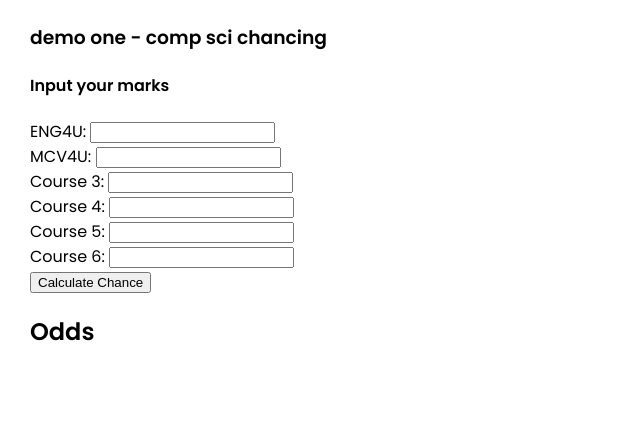
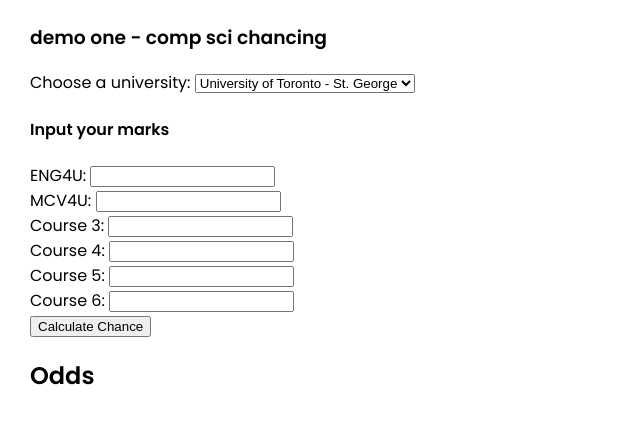
Before and after one commit to unipath-website/admissions-chancer, a plain HTML site: page demo pages/demo_one - cs chancing/demo_one.html in a window 1280 px wide. Shown: the part 72-496 px from the top of the page, without its empty margins (0-640 px from the left). Drawn offline with Linux system fonts and the light colour scheme.

Commit message:
school selection

```diff
--- a/demo pages/demo_one - cs chancing/demo_one.html
+++ b/demo pages/demo_one - cs chancing/demo_one.html
@@ -1,5 +1,5 @@
 <!DOCTYPE html>
-<html>
+<html xmlns:width="http://www.w3.org/1999/xhtml">
   <head>
     <link rel="stylesheet" href="style.css">
 
@@ -8,6 +8,15 @@
 <body>
 
 <h3>demo one - comp sci chancing</h3>
+
+<label for="school">Choose a university:</label>
+
+<select name="school" id="school">
+    <option value="utsg">University of Toronto - St. George</option>
+    <option value="uw">University of Waterloo</option>
+    <option value="tmu">Toronto Metropolitan University</option>
+    <option value="mac">McMaster University</option>
+</select>
 
 <h4>Input your marks</h4>
     <form id="mean-form">
@@ -32,7 +41,7 @@
         <button type="button" onclick="calculateProb()">Calculate Chance</button>
     </form>
 
-    <h2>Odds </h2>
+    <h2>Odds</h2>
     <p id="result"></p>
 
     <script src="script.js"></script>
```
